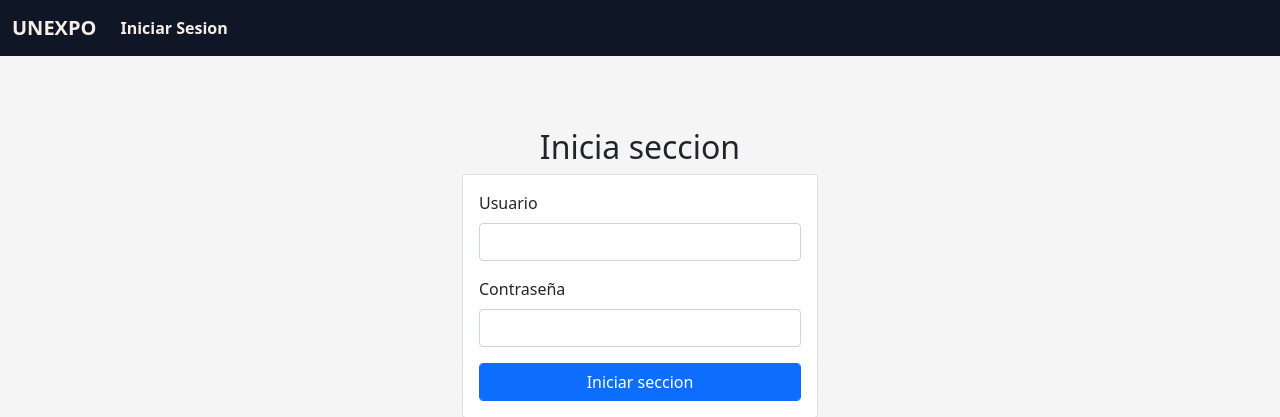
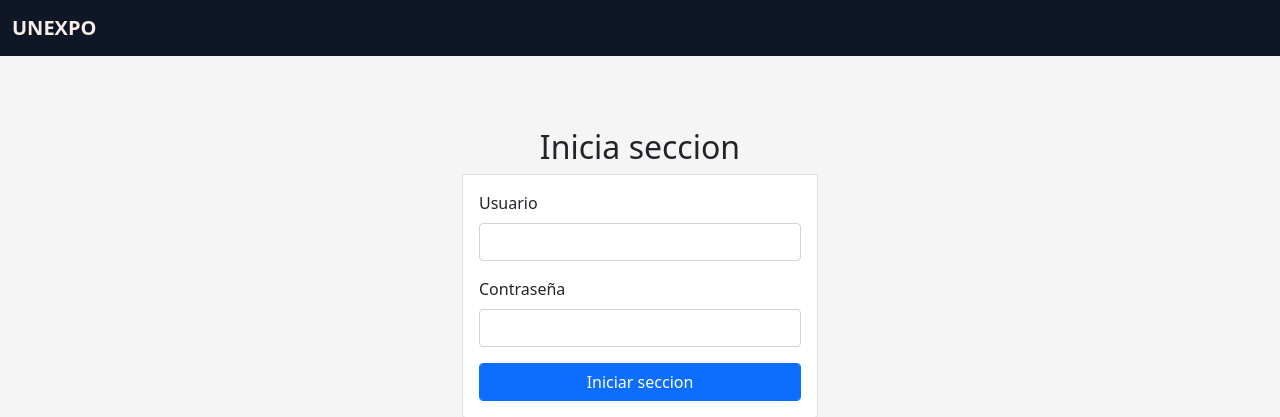
Before and after one commit to ApoliJ28/unexpo_manage, a Django app: a page that uses Academico/templates/base.html in a window 1280 px wide. Shown: the top 417 px of the page. Run offline with Django 4.2, Linux system fonts and the light colour scheme; some libraries are stand-ins or nearby versions.

Commit message:
No es necesario el link de inciar seccion en el login.html

```diff
--- a/Academico/templates/base.html
+++ b/Academico/templates/base.html
@@ -38,12 +38,6 @@
               <a class="nav-link" href="{% url 'salir' %}">Cerrar Sesion</a>
           </li>
         </ul>
-        {% else %}
-        <ul class="navbar-nav">
-          <li class="nav-item">
-            <a class="nav-link" href="">Iniciar Sesion</a>
-          </li>
-        </ul>
         {% endif %}
       </div>
     </div>
```
Also changed, not shown: db.sqlite3.
